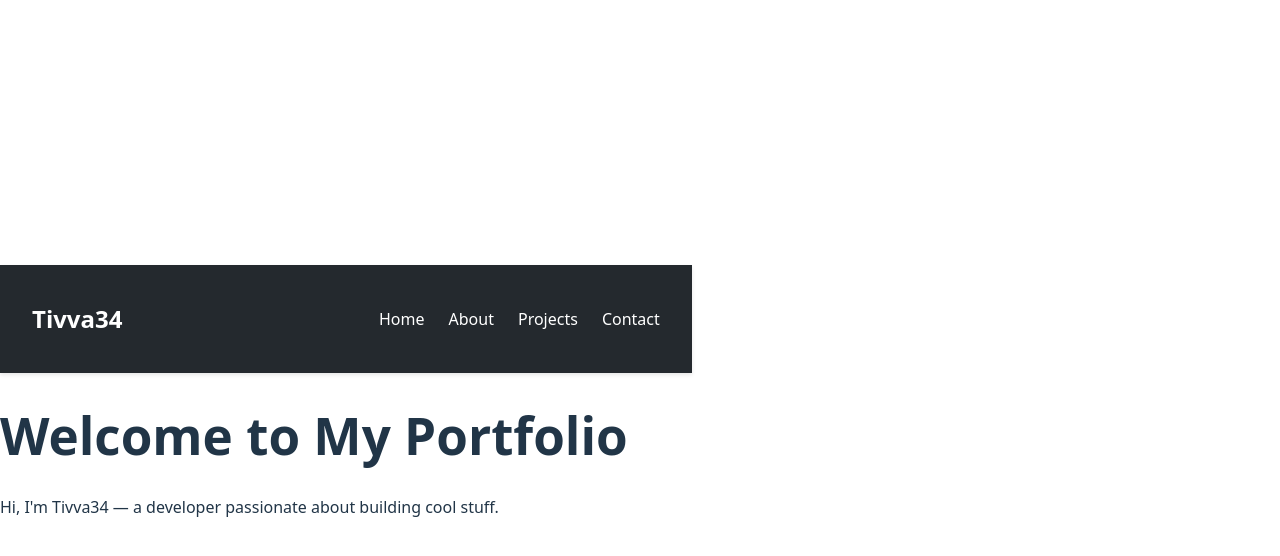
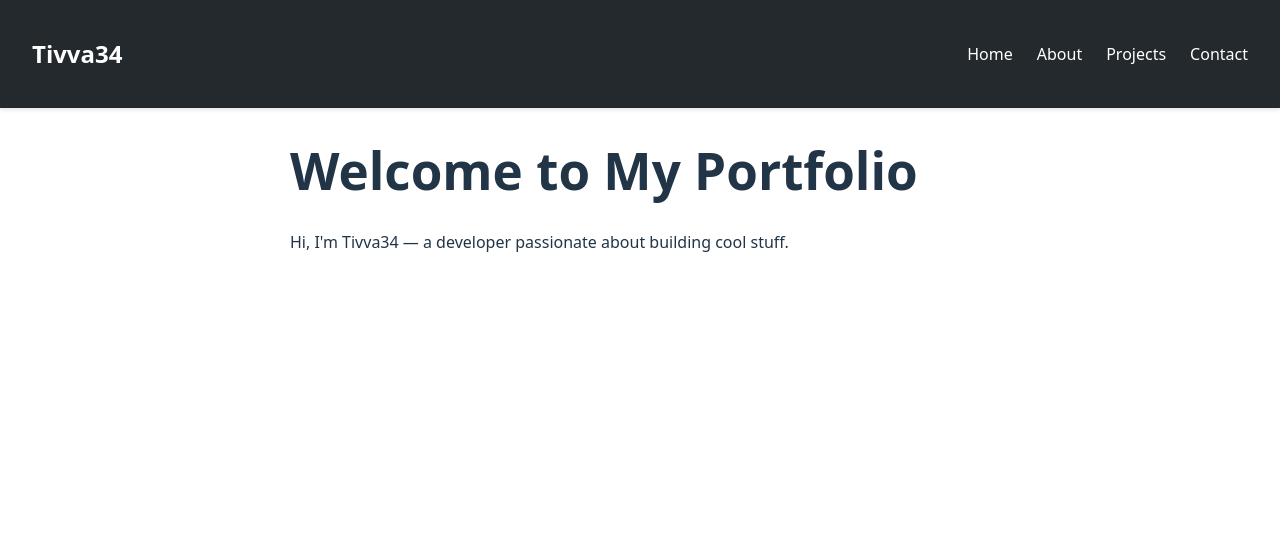
Before and after one commit to Tivva34/Tims-Portfolio, a React (Vite) app: page / in a window 1280 px wide. Shown: the top 556 px of the page. Built offline with nearby package versions, Linux system fonts and the light colour scheme.

Commit message:
fixed styling issues

```diff
--- a/src/components/Navbar.css
+++ b/src/components/Navbar.css
@@ -1,13 +1,16 @@
 .navbar {
   position: sticky;
   top: 0;
-  width: 100%;
+  left: 0;
+  right: 0;
+  width: 100vw;
   z-index: 1000;
 
   display: flex;
   justify-content: space-between;
   align-items: center;
   padding: 1rem 2rem;
+  box-sizing: border-box; /* Ensures padding doesn't cause overflow */
 
   background-color: #24292e;
   color: white;
@@ -42,5 +45,5 @@
 .container {
   max-width: 700px;
   margin: 0 auto;
-  padding: 0 1rem; /* add some horizontal padding */
+  padding: 0;
 }
--- a/src/index.css
+++ b/src/index.css
@@ -14,8 +14,9 @@
 }
 body {
   margin: 0;
-  padding: 0;
-
+  min-width: 320px;
+  min-height: 100vh;
+  overflow-x: hidden; /* Prevents horizontal scroll */
 }
 a {
   font-weight: 500;
@@ -26,13 +27,7 @@ a:hover {
   color: #535bf2;
 }
 
-body {
-  margin: 0;
-  display: flex;
-  place-items: center;
-  min-width: 320px;
-  min-height: 100vh;
-}
+
 
 h1 {
   font-size: 3.2em;
--- a/src/pages/About.jsx
+++ b/src/pages/About.jsx
@@ -2,6 +2,7 @@ import React from "react";
 
 export default function About() {
   return (
+     <div className="container">
     <div className="page about">
       <h1>About Me</h1>
       <p>
@@ -9,5 +10,6 @@ export default function About() {
         I enjoy learning new technologies and bringing ideas to life.
       </p>
     </div>
+    </div>
   );
 }
--- a/src/pages/Contact.jsx
+++ b/src/pages/Contact.jsx
@@ -2,6 +2,7 @@ import React from "react";
 
 export default function Contact() {
   return (
+     <div className="container">
     <div className="page contact">
       <h1>Contact Me</h1>
       <p>You can reach me via:</p>
@@ -10,5 +11,6 @@ export default function Contact() {
         <li>GitHub: <a href="https://github.com/Tivva34" target="_blank" rel="noopener noreferrer">Tivva34</a></li>
       </ul>
     </div>
+    </div>
   );
 }
--- a/src/pages/Home.jsx
+++ b/src/pages/Home.jsx
@@ -2,9 +2,11 @@ import React from "react";
 
 export default function Home() {
   return (
+     <div className="container">
     <div className="page home">
       <h1>Welcome to My Portfolio</h1>
       <p>Hi, I'm Tivva34 — a developer passionate about building cool stuff.</p>
     </div>
+    </div>
   );
 }
--- a/src/pages/NotFound.jsx
+++ b/src/pages/NotFound.jsx
@@ -3,10 +3,12 @@ import { Link } from "react-router-dom";
 
 export default function NotFound() {
   return (
+     <div className="container">
     <div className="page not-found">
       <h1>404 - Page Not Found</h1>
       <p>The page you're looking for doesn't exist.</p>
       <Link to="/">Go back to Home</Link>
     </div>
+    </div>
   );
 }
--- a/src/pages/Projects.jsx
+++ b/src/pages/Projects.jsx
@@ -3,10 +3,12 @@ import GitHubRepos from "../components/GitHubRepos";
 
 export default function Projects() {
   return (
+     <div className="container">
     <div className="page projects">
       <h1>Projects</h1>
       <p>Here are some of my GitHub projects:</p>
       <GitHubRepos username="Tivva34" />
     </div>
+    </div>
   );
 }
```
